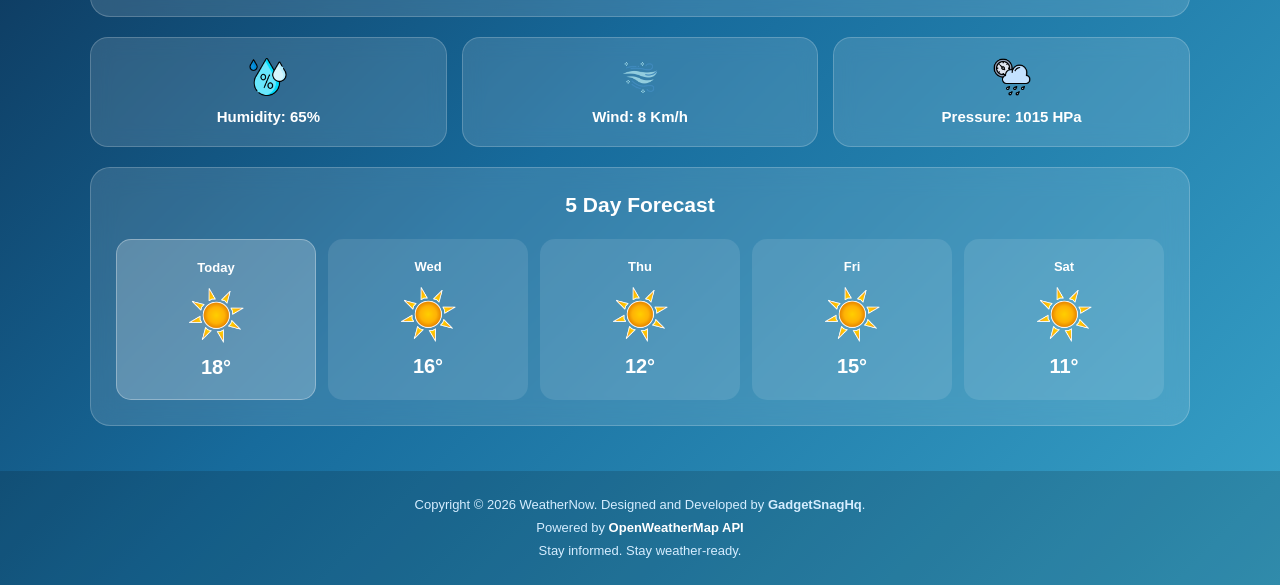
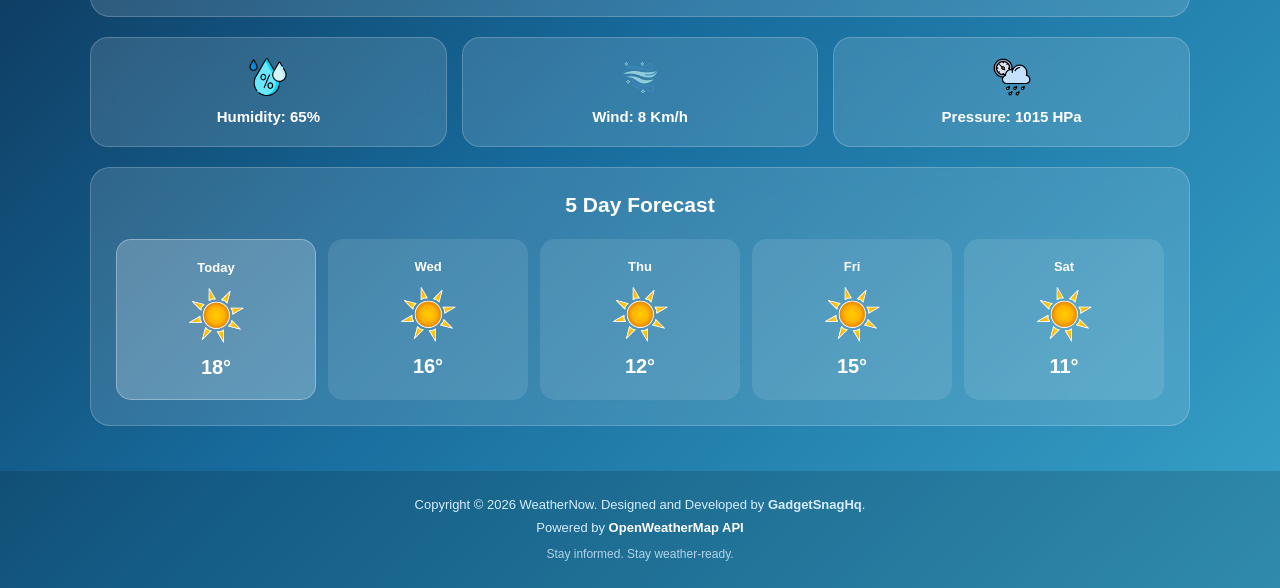
Before and after one commit to Sachin6515/Weather-App-portfolio, a plain HTML site: page index.html in a window 1280 px wide. Shown: the part 470-1058 px from the top of the page. Drawn offline with Linux system fonts and the light colour scheme.

Commit message:
Add footer-note class for styling adjustments

```diff
--- a/style.css
+++ b/style.css
@@ -352,6 +352,12 @@ footer a:hover {
     text-decoration: underline;
 }
 
+.footer-note {
+    margin-top: 5px;
+    font-size: 12px;
+    opacity: 0.8;
+}
+
 
 /* =====================================
    11. TABLET RESPONSIVENESS
```
